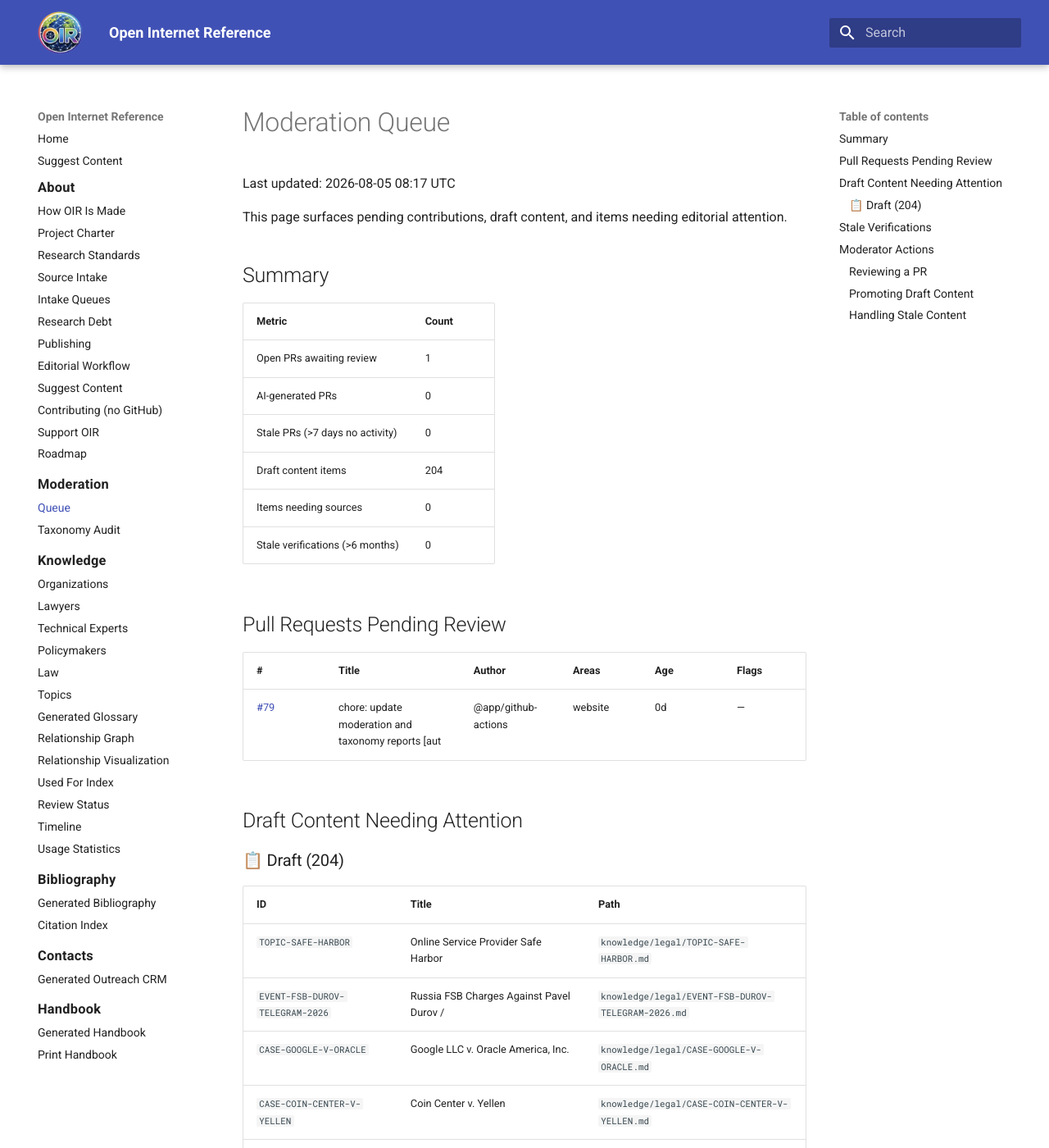
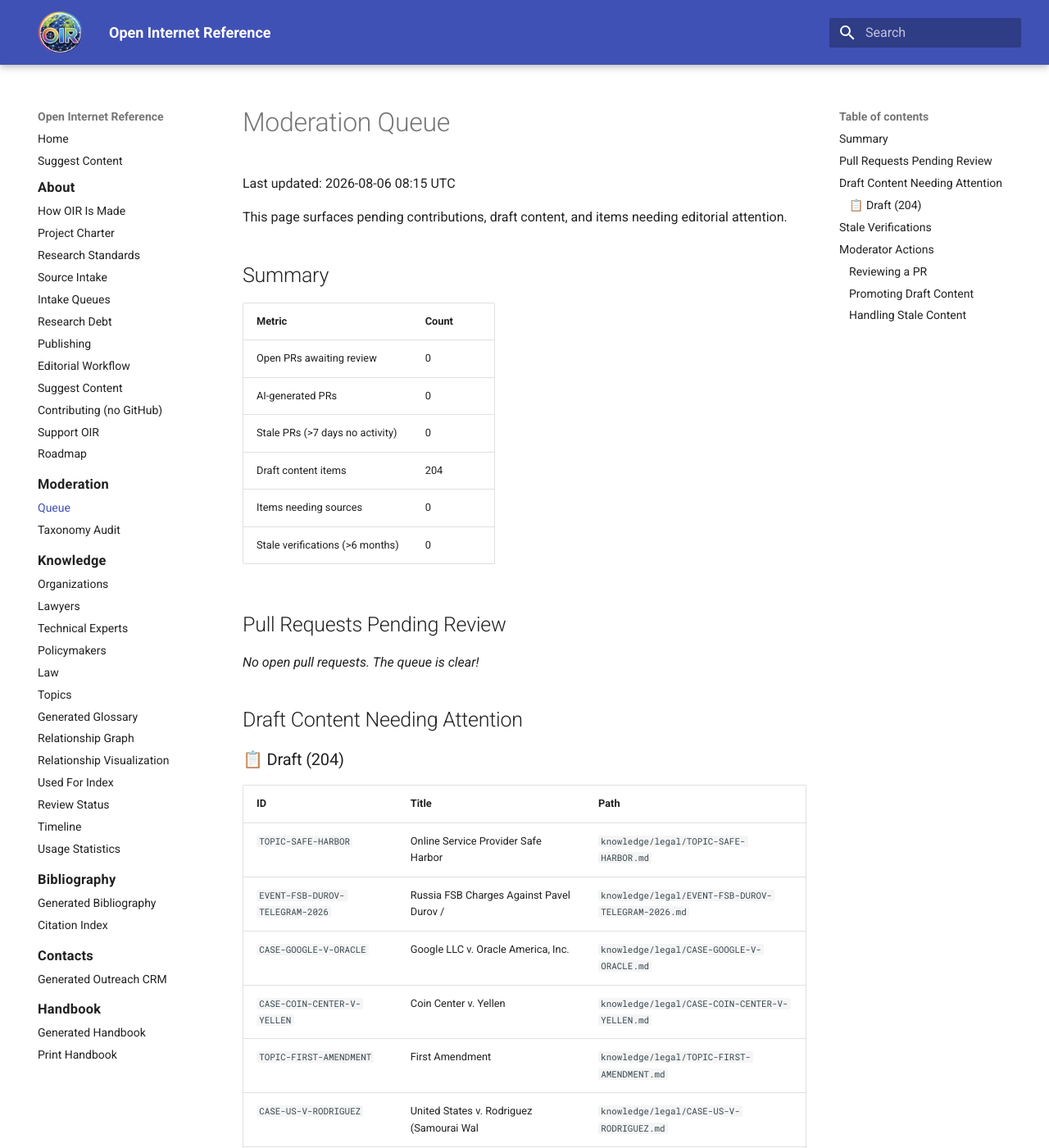
Before and after one commit to itsmeront/open-internet-reference, an MkDocs documentation site: the page built from website/generated/moderation.md, in a window 1280 px wide and 1400 px high. Shown: the whole window at 82% size. Built offline with MkDocs 1.6.1 and Material for MkDocs 9.7.7, drawn with Linux system fonts in a browser that asks for light colours.

Commit message:
chore: update moderation and taxonomy reports [automated]

```diff
--- a/website/generated/moderation.md
+++ b/website/generated/moderation.md
@@ -1,6 +1,6 @@
 # Moderation Queue
 
-Last updated: 2026-08-05 08:17 UTC
+Last updated: 2026-08-06 08:15 UTC
 
 This page surfaces pending contributions, draft content, and items needing editorial attention.
 
@@ -8,7 +8,7 @@ This page surfaces pending contributions, draft content, and items needing edito
 
 | Metric | Count |
 |--------|-------|
-| Open PRs awaiting review | 1 |
+| Open PRs awaiting review | 0 |
 | AI-generated PRs | 0 |
 | Stale PRs (>7 days no activity) | 0 |
 | Draft content items | 204 |
@@ -17,9 +17,7 @@ This page surfaces pending contributions, draft content, and items needing edito
 
 ## Pull Requests Pending Review
 
-| # | Title | Author | Areas | Age | Flags |
-|---|-------|--------|-------|-----|-------|
-| [#79](https://github.com/itsmeront/open-internet-reference/pull/79) | chore: update moderation and taxonomy reports [aut | @app/github-actions | website | 0d | — |
+*No open pull requests. The queue is clear!*
 
 ## Draft Content Needing Attention
 
```
Also changed, not shown: website/generated/taxonomy-audit.md (+1 -1 lines), 2 other files.
